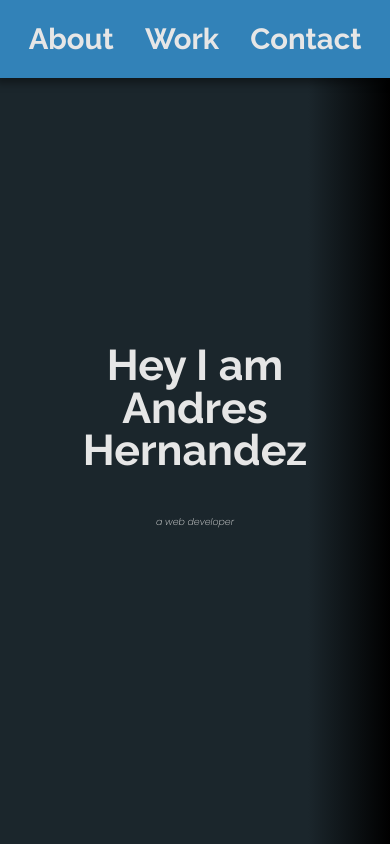
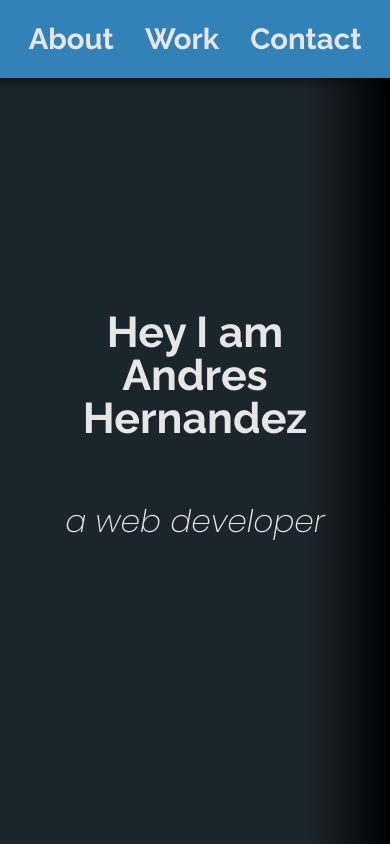
Before and after one commit to PipeShot12/my-portfolio, a React (Create React App) app: page / in a window 390 px wide. Shown: the top 844 px of the page. Built offline with nearby package versions, Linux system fonts and the light colour scheme.

Commit message:
improve sizes welcome component

```diff
--- a/src/Componentes/Welcome/welcome.css
+++ b/src/Componentes/Welcome/welcome.css
@@ -16,6 +16,9 @@
     height: 100vh;
     font-size: 4vw;
   }
+  .welcome > p {
+    font-size: 5vw;
+  }
 }
 @media (max-width: 650px) {
   .welcome {
@@ -29,7 +32,7 @@
     text-align: center;
   }
   .welcome > p {
-    font-size: 0.6em;
+    font-size: 8vw;
     width: 80%;
     line-height: 1;
     text-align: center;
```
